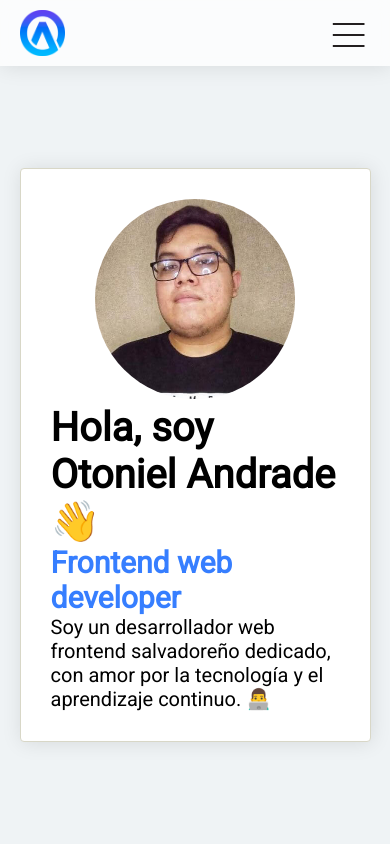
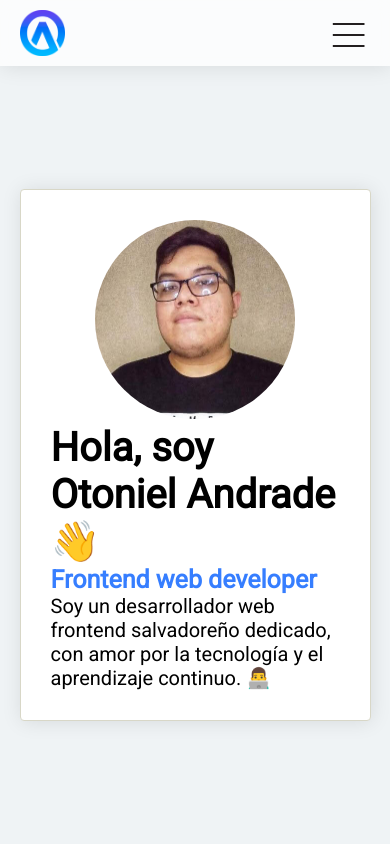
Before and after one commit to otonielandrade7/personal-website, a Vue app: page / in a window 390 px wide. Shown: the top 844 px of the page. Built offline with nearby package versions, Linux system fonts and the light colour scheme.

Commit message:
changing gretting tagline font size

```diff
--- a/src/components/Home.vue
+++ b/src/components/Home.vue
@@ -29,12 +29,13 @@ export default {};
 
 <style>
 #home {
-  max-height:auto;
+  max-height: auto;
   height: calc(100vh - 6.5rem);
   display: flex;
   justify-content: center;
   align-items: center;
 }
+
 .presentation-container {
   border: 1px solid var(--color-border);
   border-radius: var(--border-radius-default);
@@ -64,28 +65,29 @@ export default {};
 @media (max-width: 1200px) {
 }
 @media (max-width: 992px) {
-  .presentation-container{
+  .presentation-container {
     height: auto;
     max-width: 75%;
     padding: 3rem;
   }
 }
 @media (max-width: 768px) {
-  .presentation-container{
+  .presentation-container {
     flex-direction: column;
     height: auto;
     max-width: 80%;
     padding: 3rem;
   }
-
 }
 @media (max-width: 480px) {
-  .presentation-container{
+  .presentation-container {
     flex-direction: column;
     height: auto;
     max-width: 90%;
     padding: 3rem;
   }
+  .presentation-description h2 {
+    font-size: 2.5rem;
+  }
 }
-
 </style>
```
